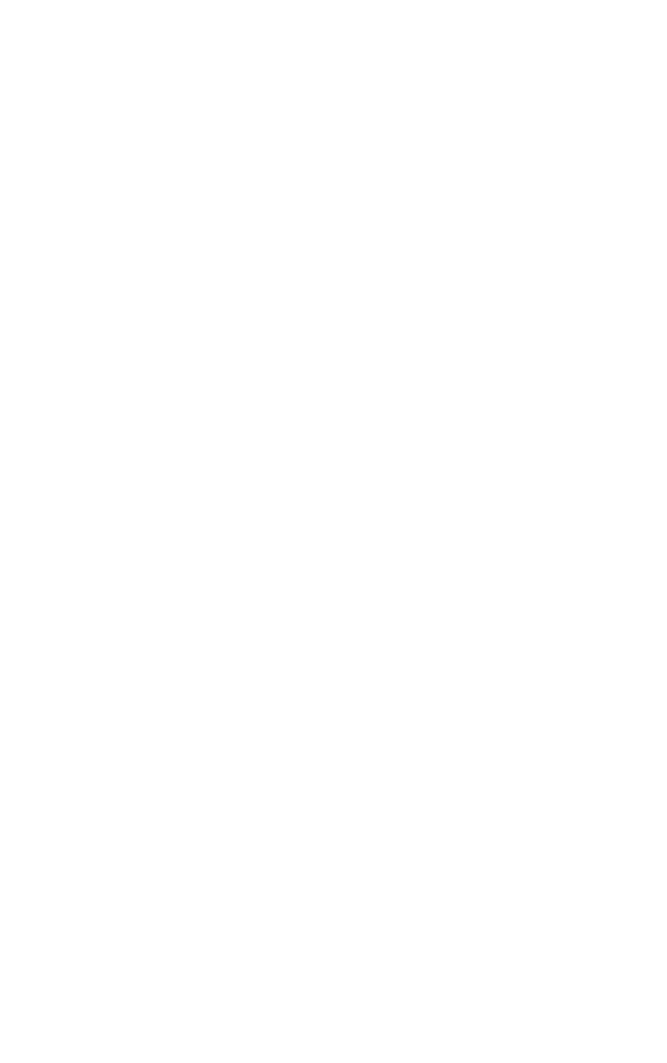
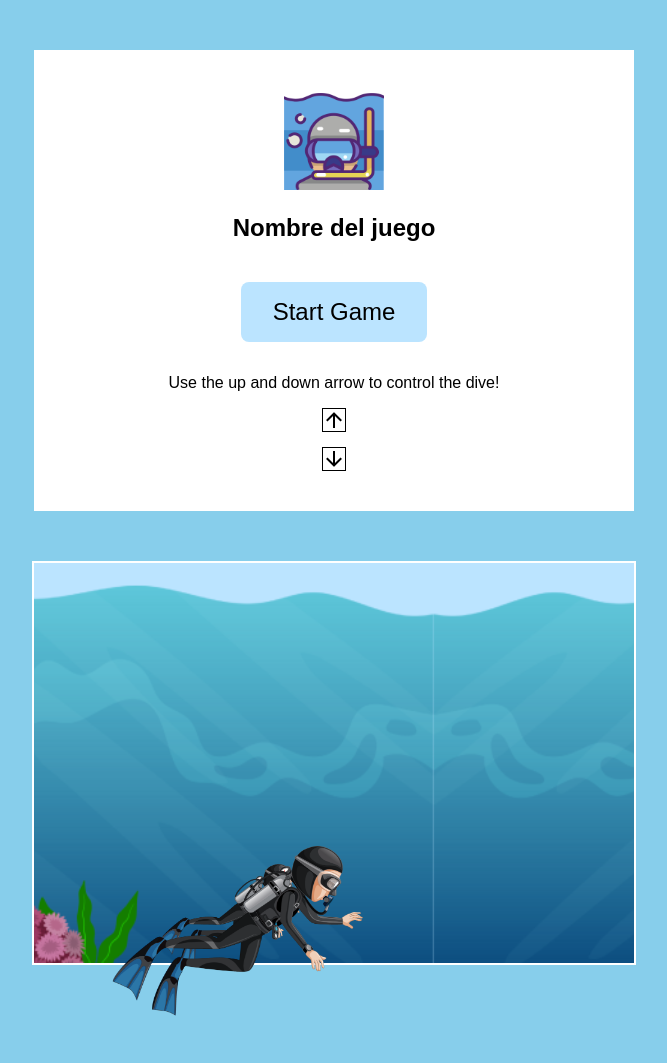
Before and after one commit to patriciagrgt/project_game, a plain HTML site: page index.html in a window 1280 px wide. Shown: the whole page, without its empty margins (306-973 px from the left). Before the commit the page ends 800 px from the top, so only its background shows below. Drawn offline with Linux system fonts and the light colour scheme.

Commit message:
add styles, player movement and background movement

```diff
--- a/Js/player.js
+++ b/Js/player.js
@@ -0,0 +1,12 @@
+const player = document.getElementById('player');
+let playerSpeed = 5;
+
+function movePlayer(event) {
+    let top = parseInt(player.style.top) || window.innerHeight / 2;
+
+    if (event.key === 'ArrowUp' && top > 0) top -= playerSpeed;
+    if (event.key === 'ArrowDown' && top < window.innerHeight - 50) top += playerSpeed;
+
+    player.style.top = top + 'px';
+}
+window.addEventListener('keydown', movePlayer);
--- a/Styles/style.css
+++ b/Styles/style.css
@@ -0,0 +1,79 @@
+body {
+    margin: 0;
+    overflow: hidden;
+    background-color: #87CEEB;
+    font-family: Arial, sans-serif;
+    text-align: center;
+}
+
+#game-area {
+    position: relative;
+    width: 600px;
+    height: 400px;
+    margin: 50px auto;
+    border: 2px solid #ffffff;
+    background: url(../Images/fondo_mar_.png);
+    background-size: 800px 100%;
+    background-repeat: repeat-x;
+    animation: moveBackground 10s linear infinite;
+}
+
+#game-intro{
+    background-color: #ffffff;
+    display: flex;
+    flex-direction: column;
+    align-items: center;
+    margin: 50px auto;
+
+
+
+    width: 600px;
+}
+
+@keyframes moveBackground {
+    from {
+        background-position: 0 0;
+    }
+
+    to {
+        background-position: -800px 0;
+    }
+}
+
+
+.player {
+    position: absolute;
+    width: 300px;
+    height: 300px;
+    background: url("../Images/dive.png") no-repeat center center;
+    background-size: contain;
+    top: 50%;
+    left: 50px;
+}
+
+body button {
+    font-size: 24px;
+    background-color: #BBE4FF;
+    color: #000000;
+    padding: 16px 32px;
+    border: 0;
+    box-shadow: 0;
+    border-radius: 8px;
+    margin-bottom: 16px;
+    cursor: pointer;
+}
+
+.logo-img {
+    margin-top: 40px;
+    width: 100px;
+    height: 100px;
+}
+
+h1{
+   font-size: 24px;
+   margin-top: 24px;
+   margin-bottom: 40px;
+}
+.arrows-img{
+    margin-bottom: 40px;
+}
--- a/index.html
+++ b/index.html
@@ -1,11 +1,35 @@
 <!DOCTYPE html>
 <html lang="en">
+
 <head>
     <meta charset="UTF-8">
     <meta name="viewport" content="width=device-width, initial-scale=1.0">
-    <title>Document</title>
+    <title>Save the world</title>
+    <link rel="stylesheet" href="Styles/style.css">
 </head>
+
 <body>
+    <main>
+        <div id="game-intro">
+            <img src="Images/logo.png" alt="logo" class="logo-img" />
+            <h1>Nombre del juego</h1>
+            <button id="start-button">Start Game</button>
+            <p>Use the up and down arrow to control the dive!</p>
+            <img src="Images/Arrows.png" alt="arrows" class="arrows-img" />
+          </div>
+
+        <div class="game-container">
+            <div id="game-area">
+                <div class="player" id="player"></div>
+            </div>
+        </div>
+    </main>
+
+    <script type="text/javascript" src="js/game.js"></script>
+    <script type="text/javascript" src="js/script.js"></script>
+    <script type="text/javascript" src="js/player.js"></script>
+    <script type="text/javascript" src="js/obstacle.js"></script>
 
 </body>
+
 </html>
```
Also changed, not shown: Images/Arrows.png (added), Images/dive.png (added), Images/fondo_mar_.png (added), Images/logo.png (added), Js/script.js (added).
